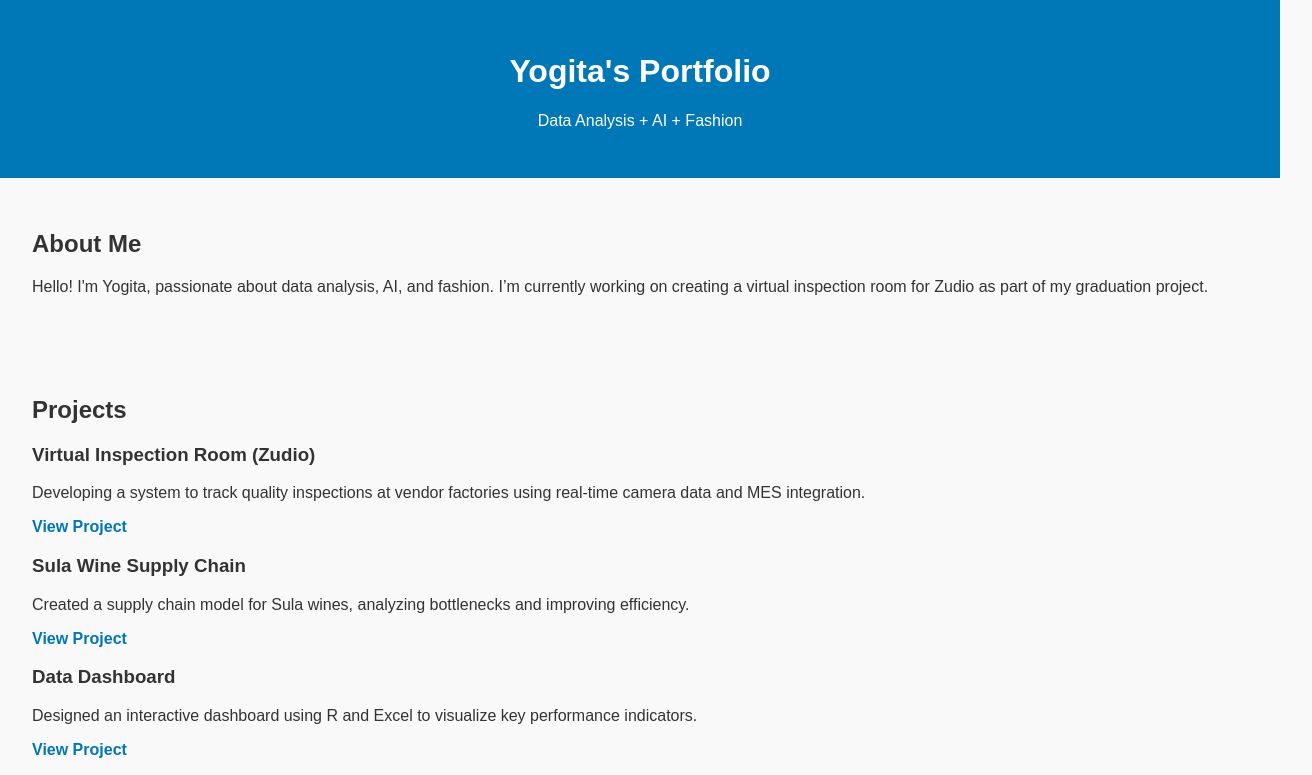
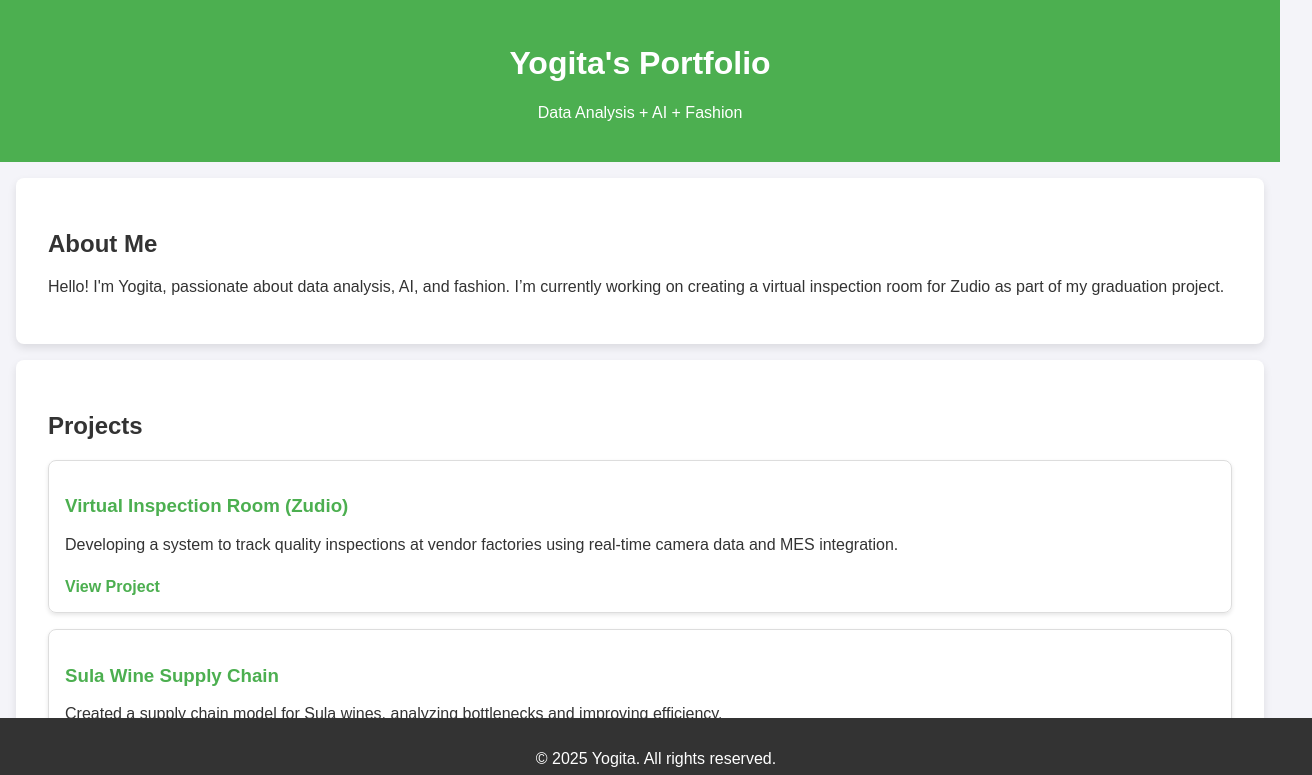
Before and after one commit to yogitayogita17/Yogita-portfolio, a plain HTML site: page index.html in a window 1280 px wide. Shown: the top 775 px of the page, 1312 px wide, since content can reach past the window. Drawn offline with Linux system fonts and the light colour scheme.

Commit message:
Update style.css

```diff
--- a/style.css
+++ b/style.css
@@ -1,49 +1,71 @@
-/* General Styles */
+/* General Styling */
 body {
     font-family: Arial, sans-serif;
     margin: 0;
     padding: 0;
-    background-color: #f9f9f9;
+    background-color: #f4f4f9;
     color: #333;
 }
 
-/* Header Styling */
+/* Header */
 header {
+    background-color: #4CAF50;
+    color: white;
+    padding: 1.5rem;
     text-align: center;
-    padding: 2rem;
-    background-color: #0077b6;
-    color: #fff;
 }
 
-/* Section Styling */
+/* Sections */
 section {
     padding: 2rem;
+    margin: 1rem;
+    background-color: #ffffff;
+    border-radius: 8px;
+    box-shadow: 0 4px 8px rgba(0, 0, 0, 0.1);
 }
 
-/* Project Card Styling */
-.project-card {
+/* Project Cards */
+.project {
     border: 1px solid #ddd;
     padding: 1rem;
-    margin: 1rem 0;
+    margin-bottom: 1rem;
     border-radius: 8px;
-    background-color: #ffffff;
-    box-shadow: 0 4px 8px rgba(0,0,0,0.1);
+    box-shadow: 0 2px 4px rgba(0,0,0,0.1);
 }
 
-/* Link Styling */
-a {
-    color: #0077b6;
+.project h3 {
+    color: #4CAF50;
+}
+
+.project a {
+    display: inline-block;
+    margin-top: 0.5rem;
+    color: #4CAF50;
     text-decoration: none;
     font-weight: bold;
 }
 
-/* Footer Styling */
+.project a:hover {
+    text-decoration: underline;
+}
+
+/* Links */
+a {
+    color: #4CAF50;
+    text-decoration: none;
+}
+
+a:hover {
+    text-decoration: underline;
+}
+
+/* Footer */
 footer {
     text-align: center;
     padding: 1rem;
-    background-color: #0077b6;
-    color: #fff;
-    position: relative;
+    background-color: #333;
+    color: white;
+    position: fixed;
     bottom: 0;
     width: 100%;
 }
```
